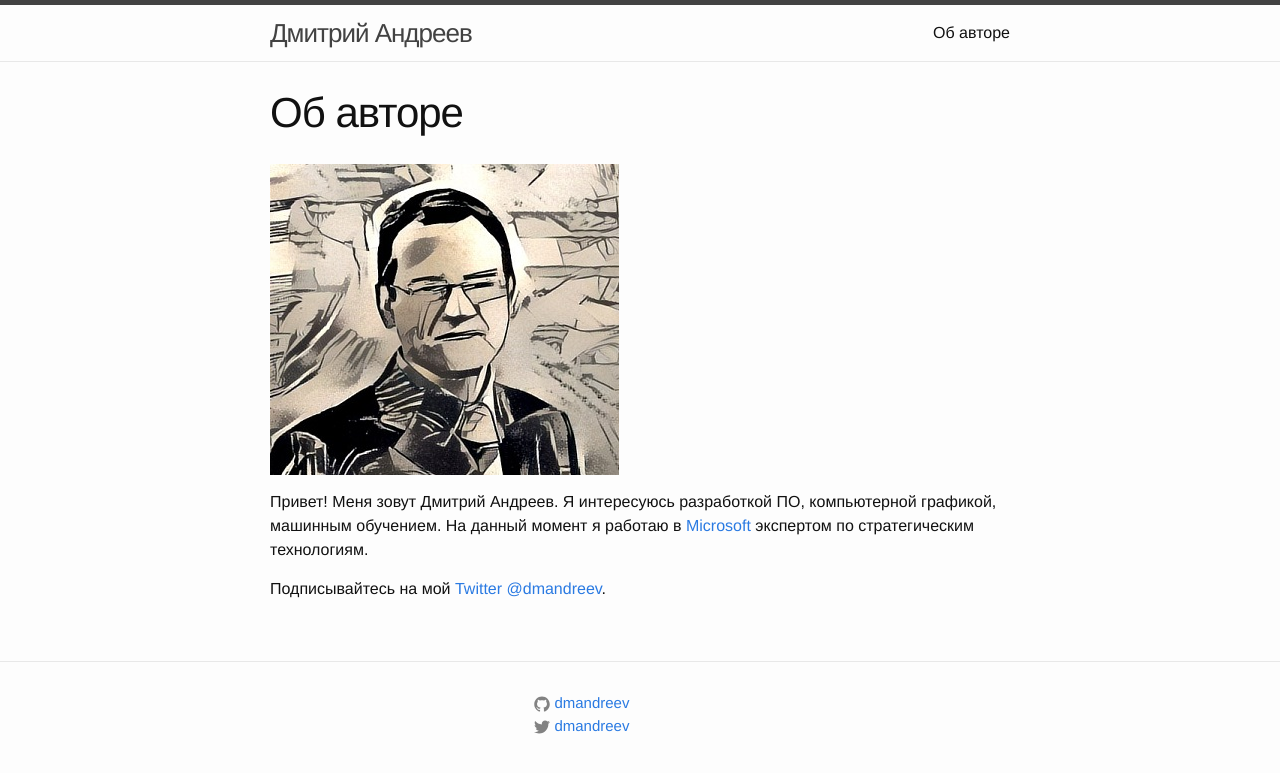
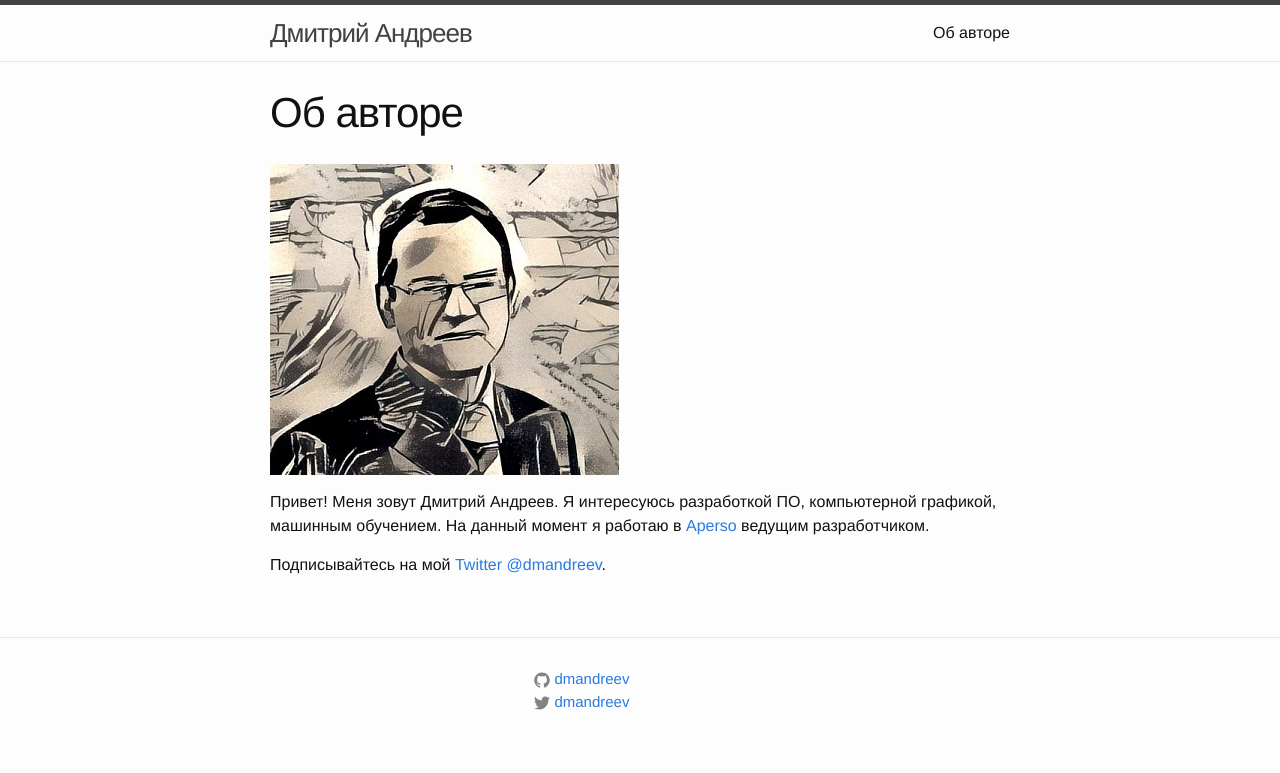
Before and after one commit to dmandreev/dmandreev.github.io, a Jekyll site: the page built from about.md, in a window 1280 px wide. Shown: the top 773 px of the page. Built offline with Jekyll 4.4.1, drawn with Linux system fonts in a browser that asks for light colours.

Commit message:
work fix

```diff
--- a/about.md
+++ b/about.md
@@ -8,7 +8,7 @@ permalink: /about/
 
 
 Привет! Меня зовут Дмитрий Андреев. Я интересуюсь разработкой ПО, компьютерной графикой, машинным обучением.
-На данный момент я работаю в [Microsoft](http://msdn.microsoft.com) экспертом по стратегическим технологиям.
+На данный момент я работаю в [Aperso](http://www.aperso.co,) ведущим разработчиком.
 
 
 Подписывайтесь на мой [Twitter @dmandreev](https://twitter.com/dmandreev).
```
